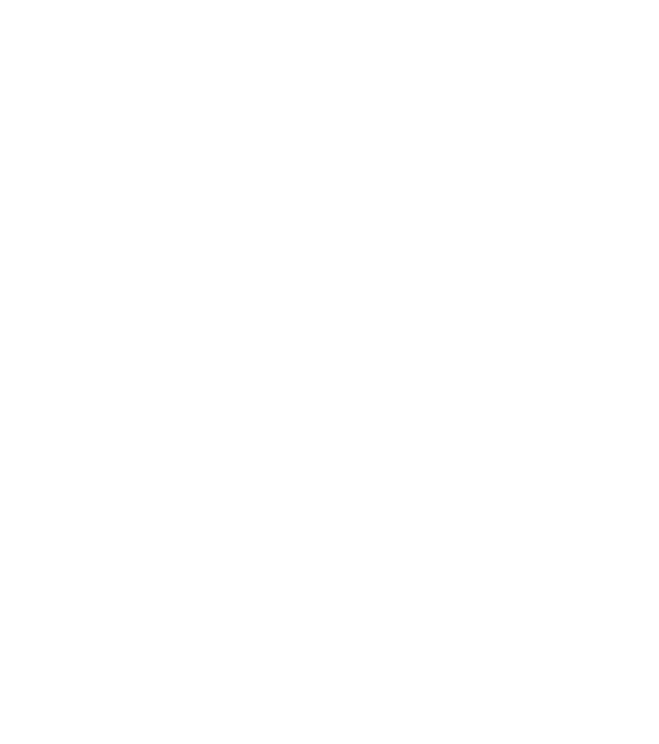
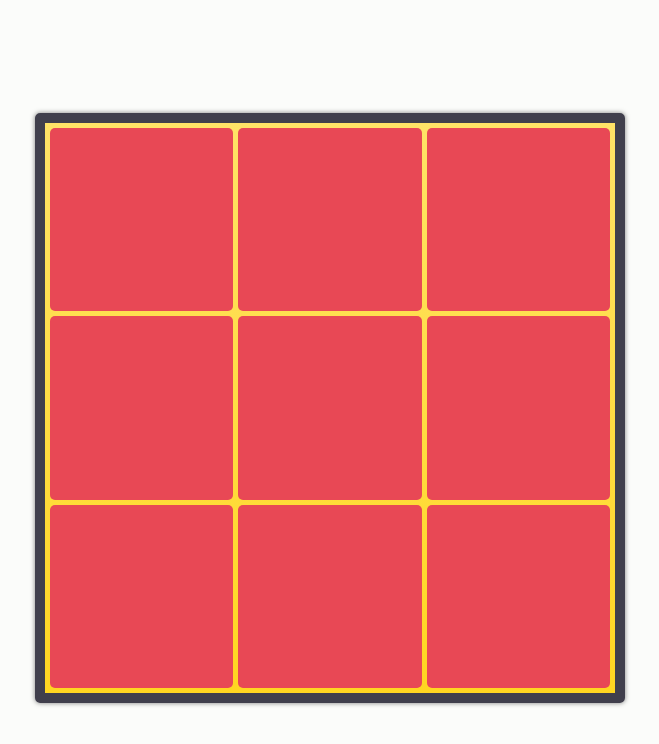
Before and after one commit to Vincent0103/tic-tac-toe, a plain HTML site: page index.html in a window 1280 px wide. Shown: the whole page, without its empty margins (310-969 px from the left). Drawn offline with Linux system fonts and the light colour scheme.

Commit message:
Add ui for tic tac toe game

```diff
--- a/index.html
+++ b/index.html
@@ -8,6 +8,16 @@
   <script type="text/javascript" src="script.js"></script>
 </head>
 <body>
-
+  <div class="game-container">
+    <div class="ttt-cells"></div>
+    <div class="ttt-cells"></div>
+    <div class="ttt-cells"></div>
+    <div class="ttt-cells"></div>
+    <div class="ttt-cells"></div>
+    <div class="ttt-cells"></div>
+    <div class="ttt-cells"></div>
+    <div class="ttt-cells"></div>
+    <div class="ttt-cells"></div>
+  </div>
 </body>
 </html>
--- a/media/style.css
+++ b/media/style.css
@@ -0,0 +1,32 @@
+:root {
+  --white-bgc: #FBFCFA;
+}
+
+body {
+  height: 100vh;
+  display: flex;
+  justify-content: center;
+  align-items: center;
+  background-color: var(--white-bgc);
+}
+
+.game-container {
+  display: grid;
+  grid-template: repeat(3, auto) / repeat(3, auto);
+  gap: 5px;
+  height: 70vh;
+  width: 70vh;
+  border: 10px solid #403f4c;
+  border-radius: 5px;
+  padding: 5px;
+  background-image: linear-gradient(#ffe367, #ffd621);
+  box-shadow: 0 0 5px rgba(0, 0, 0, .5);
+}
+
+.ttt-cells {
+  height: calc(70vh / 3 - 5);
+  width: calc(70vh / 3 - 5);
+  background-color: #e84855;
+  border-radius: 5px;
+  cursor: pointer;
+}
--- a/script.js
+++ b/script.js
@@ -0,0 +1,3 @@
+let players = (name) => {
+  return {name};
+}
```
